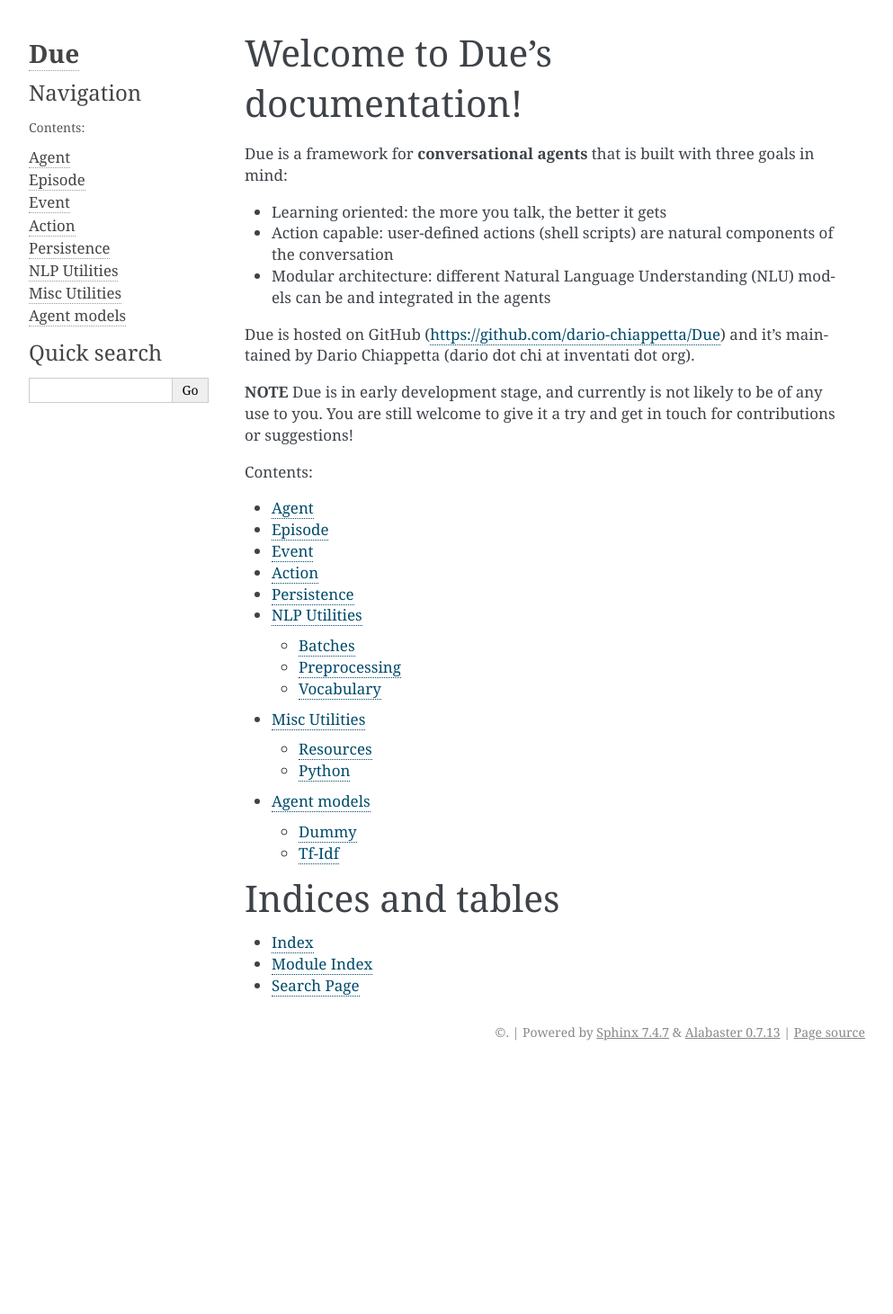
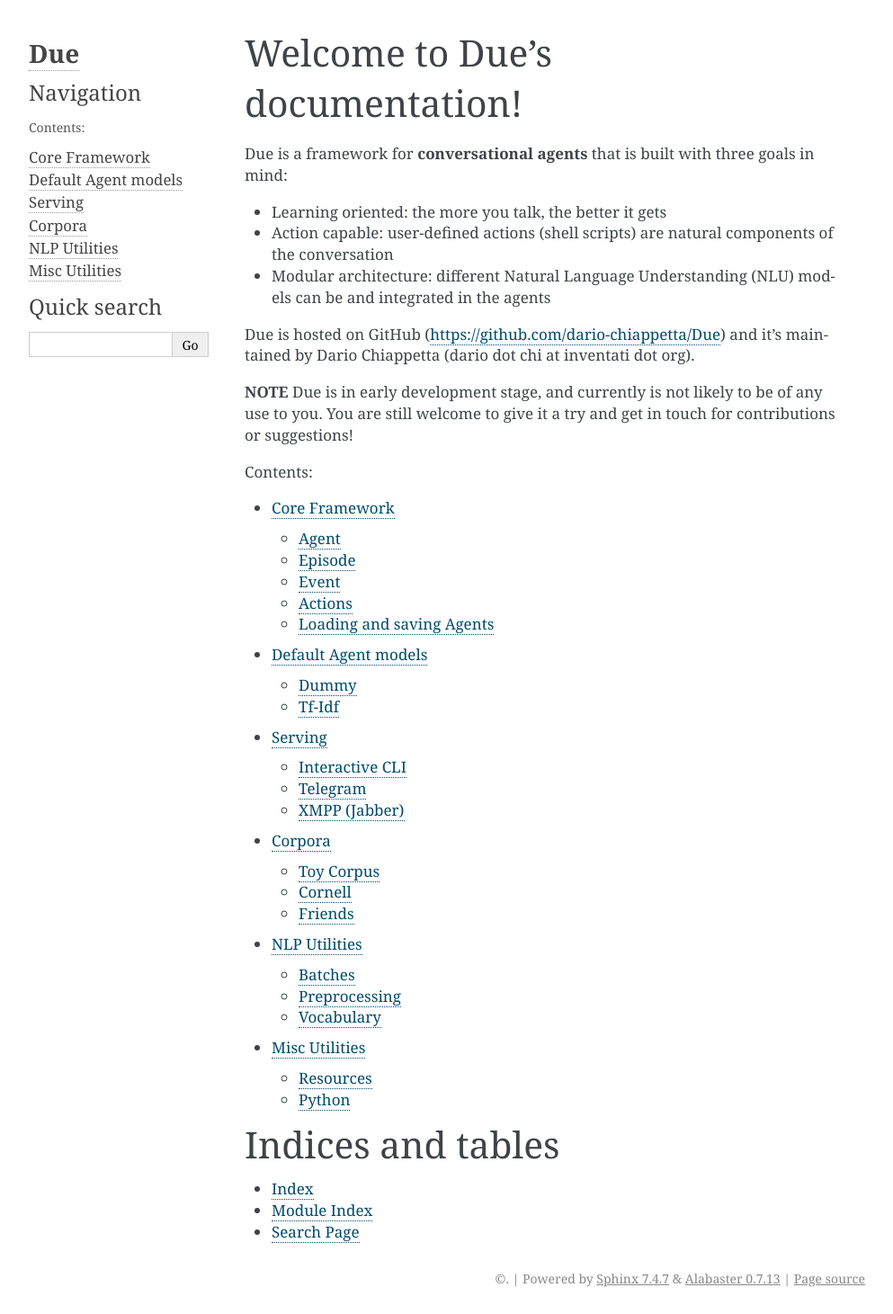
Before and after one commit to dariowho/Due, a Sphinx documentation site: the page built from docs/index.rst, in a window 1280 px wide. Shown: the whole page at 90% size, without its empty margins (148-1141 px from the left). Built offline with Sphinx 7.4.7, drawn with Linux system fonts in a browser that asks for light colours; before the commit the page ends 1187 px from its top, so only the background shows below that.

Commit message:
Improve documentation

```diff
--- a/docs/action.rst
+++ /dev/null
@@ -1,5 +0,0 @@
-Action
-======
-
-.. automodule:: due.action
-   :members:
--- a/docs/agent.rst
+++ /dev/null
@@ -1,5 +0,0 @@
-Agent
-=====
-
-.. automodule:: due.agent
-   :members:
--- a/docs/episode.rst
+++ /dev/null
@@ -1,5 +0,0 @@
-Episode
-=======
-
-.. automodule:: due.episode
-   :members:
--- a/docs/event.rst
+++ /dev/null
@@ -1,5 +0,0 @@
-Event
-=====
-
-.. automodule:: due.event
-   :members:
--- /dev/null
+++ b/docs/framework.rst
@@ -0,0 +1,36 @@
+Core Framework
+==============
+
+Due defines a Framework that can be used to build, train and serve episode-based
+agents. Here we describe the **core classes** that are used for this purpose, and
+their API.
+
+Agent
+-----
+
+.. automodule:: due.agent
+   :members:
+
+Episode
+-------
+
+.. automodule:: due.episode
+   :members:
+
+Event
+-----
+
+.. automodule:: due.event
+   :members:
+
+Actions
+-------
+
+.. automodule:: due.action
+   :members:
+
+Loading and saving Agents
+-------------------------
+
+.. automodule:: due.persistence
+   :members:
--- a/docs/index.rst
+++ b/docs/index.rst
@@ -15,14 +15,12 @@
    :maxdepth: 2
    :caption: Contents:
 
-   agent
-   episode
-   event
-   action
-   persistence
+   framework
+   models
+   serving
+   corpora
    nlp
    util
-   models
 
 Indices and tables
 ==================
--- a/docs/models.rst
+++ b/docs/models.rst
@@ -1,5 +1,5 @@
-Agent models
-============
+Default Agent models
+====================
 Due defines a framework for building and serving complex agents; it also comes with some simple models that are ready to use on any corpus of Episodes.
 
 Dummy
--- a/docs/persistence.rst
+++ /dev/null
@@ -1,5 +0,0 @@
-Persistence
-===========
-
-.. automodule:: due.persistence
-   :members:
--- a/due/__init__.py
+++ b/due/__init__.py
@@ -4,6 +4,10 @@
 import pkg_resources
 
 from due.util.resources import ResourceManager
+from due.agent import Agent
+from due.episode import Episode
+from due.event import Event
+from due.action import Action
 
 resource_manager = ResourceManager()
 with pkg_resources.resource_stream(__name__, 'resource_index.yaml') as f:
```
Also changed, not shown: docs/corpora.rst (added, +23 -0 lines), docs/serving.rst (added, +19 -0 lines), 3 other files.
